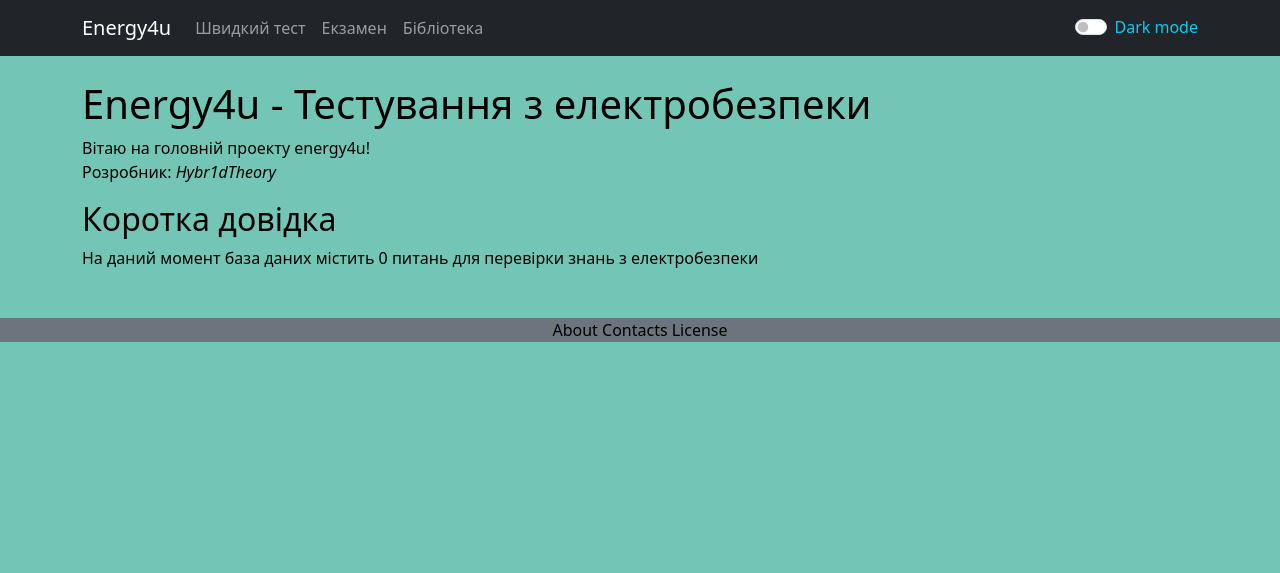
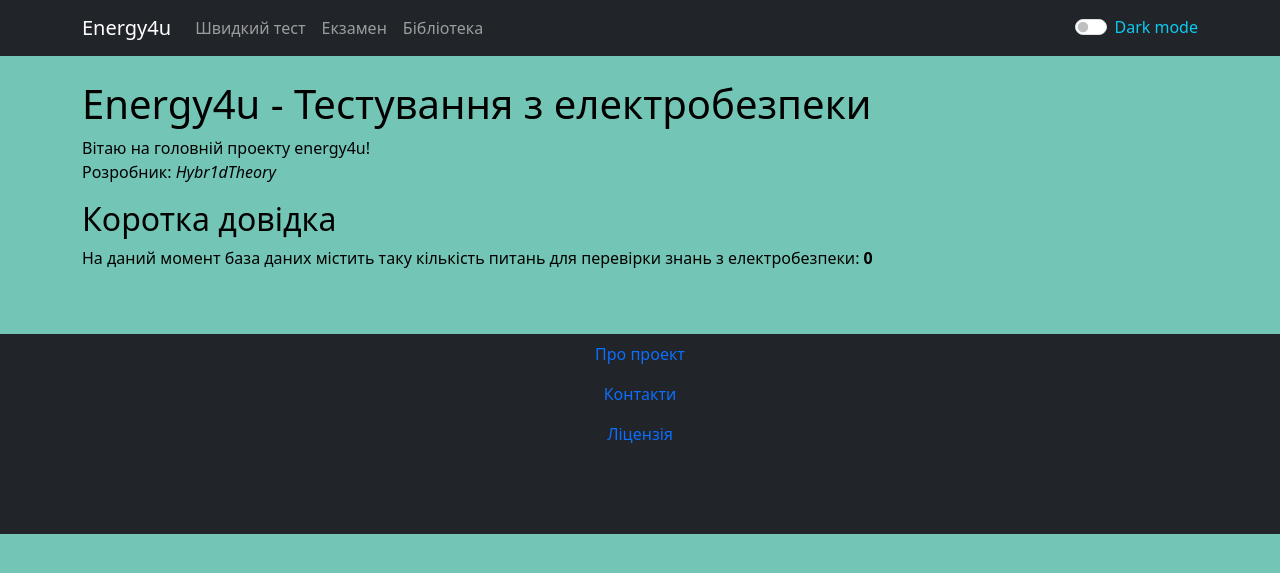
Before and after one commit to hybr1dtheory/energy4u, a Django app: page / in a window 1280 px wide. Shown: the top 573 px of the page. Run offline with Django 5.2, Linux system fonts and the light colour scheme; data that the repository does not hold is empty; some libraries are stand-ins or nearby versions.

Commit message:
design features

```diff
--- a/testing/static/css/styles.css
+++ b/testing/static/css/styles.css
@@ -10,4 +10,24 @@
     color: #E8F1EF;
 }
 
-.my-label {width: 95%}
+.my-label {
+    width: 95%;
+}
+
+body {
+    height: 100%;
+}
+
+.wrapper {
+    height: 100%;
+    display: flex;
+    flex-direction: column;
+}
+
+.main {
+    flex-grow: 1;
+}
+
+.footer {
+    height: 200px;
+}
--- a/testing/templates/base_testing.html
+++ b/testing/templates/base_testing.html
@@ -10,7 +10,7 @@
     <link rel="stylesheet" href="{% static 'css/styles.css' %}" />
 </head>
 <body class="light-theme">
-
+<div class="wrapper">
     <nav class="navbar navbar-expand-lg navbar-dark bg-dark">
     <div class="container">
         <a class="navbar-brand" href="{% url 'index' %}">Energy4u</a>
@@ -37,18 +37,22 @@
     </div>
     </nav>
 
-<div class="container mt-4">
+    <div class="container mt-4 main">
         <!-- Main content goes here -->
         {% block content %}
         {% endblock %}
     </div>
 
-<footer class="mt-5 text-center bg-secondary">
-    <p>About Contacts License</p>
+    <footer class="mt-5 footer bg-dark">
+        <nav class="nav flex-column">
+            <a class="nav-link text-center" href="#">Про проект</a>
+            <a class="nav-link text-center" href="#">Контакти</a>
+            <a class="nav-link text-center" href="#">Ліцензія</a>
+        </nav>
     </footer>
+</div>
 
 {% bootstrap_javascript %}
 <script src="{% static 'js/themeToggle.js' %}"></script>
-
 </body>
 </html>
--- a/testing/templates/index.html
+++ b/testing/templates/index.html
@@ -11,8 +11,8 @@
     </p>
     <h2>Коротка довідка</h2>
     <p>
-        На даний момент база даних містить
-        {{ num_questions }} питань для перевірки знань з електробезпеки
+        На даний момент база даних містить таку кількість
+        питань для перевірки знань з електробезпеки: <strong>{{ num_questions }}</strong>
     </p>
 
 {% endblock %}
```
Lines whose indentation alone changed are shown as unchanged.
